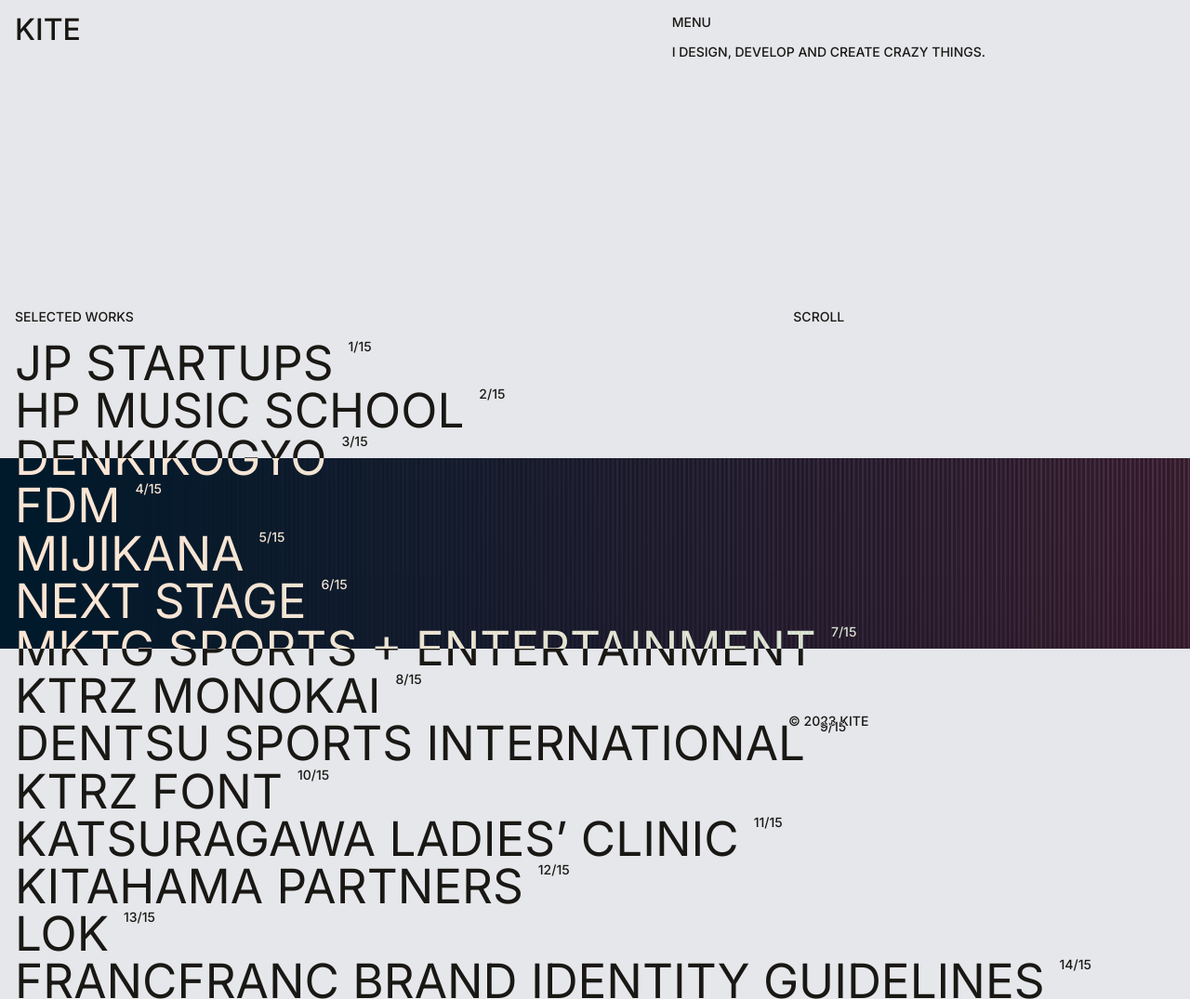
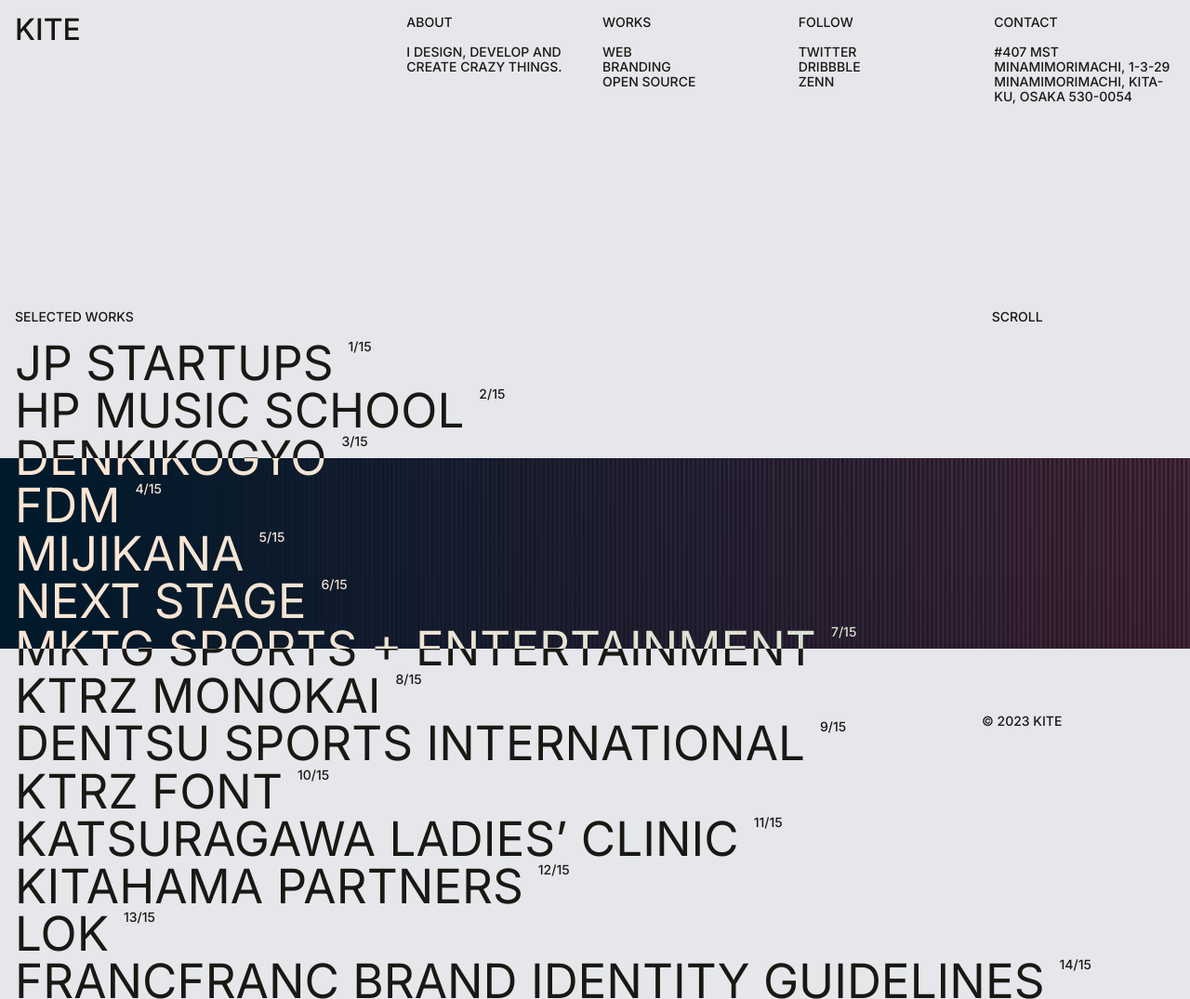
Before and after one commit to ixkaito/kite, an Astro site: page / in a window 1280 px wide. Shown: the top 1075 px of the page at 93% size. Built offline with nearby package versions, Linux system fonts and the light colour scheme; Astro itself is replaced by a stand-in of ours.

Commit message:
Add desktop style

```diff
--- a/src/components/Header.astro
+++ b/src/components/Header.astro
@@ -1,17 +1,112 @@
 ---
+const tagline = 'I Design, Develop and create crazy Things.';
 ---
 
 <header
-  class="fixed grid grid-cols-3 gap-4 p-4 text-white mix-blend-difference"
+  class="fixed z-header grid w-full grid-cols-3 gap-4 p-4 text-white mix-blend-difference lg:grid-cols-6"
 >
   <h1 class="text-[2rem] font-medium leading-none">
     <a href="/">Kite</a>
   </h1>
-  <p class="sr-only">I Design, Develop and create crazy Things.</p>
-  <nav class="col-start-3">
-    <button class="grid gap-4 text-left uppercase">
+  <p class="sr-only">{tagline}</p>
+  <nav class="col-span-4 col-start-3">
+    <ul class="hidden grid-cols-4 gap-4 lg:grid">
+      {
+        [
+          {
+            label: `<span>About</span><span>${tagline}</span>`,
+            slug: 'about',
+          },
+          {
+            label: 'Works',
+            slug: 'works',
+            sub: [
+              {
+                label: 'Web',
+                href: '/works/web/',
+              },
+              {
+                label: 'Branding',
+                href: '/works/branding/',
+              },
+              {
+                label: 'Open Source',
+                href: '/works/open-source/',
+              },
+            ],
+          },
+          {
+            label: 'Follow',
+            sub: [
+              {
+                label: 'Twitter',
+                href: 'https://twitter.com/ixkaito',
+                target: '_blank',
+              },
+              {
+                label: 'Dribbble',
+                href: 'https://dribbble.com/ixkaito',
+                target: '_blank',
+              },
+              {
+                label: 'Zenn',
+                href: 'https://zenn.dev/ixkaito',
+                target: '_blank',
+              },
+            ],
+          },
+          {
+            label:
+              '<span>Contact</span><span>#407 MST MINAMIMORIMACHI, 1-3-29 MINAMIMORIMACHI, KITA-KU, OSAKA 530-0054</span>',
+            slug: 'contact',
+          },
+        ].map(({ label, slug, sub }) => {
+          return (
+            <li>
+              {slug ? (
+                <a
+                  href={`/${slug}/`}
+                  set:html={label}
+                  class="flex flex-col gap-4 transition-opacity hover:opacity-40"
+                />
+              ) : (
+                <p>{label}</p>
+              )}
+              {sub && (
+                <ul class="mt-4">
+                  {sub.map(
+                    ({
+                      label,
+                      href,
+                      target,
+                    }: {
+                      label: string;
+                      href: string;
+                      target?: string;
+                    }) => {
+                      return (
+                        <li>
+                          <a
+                            href={href}
+                            target={target}
+                            class="transition-opacity hover:opacity-40"
+                          >
+                            {label}
+                          </a>
+                        </li>
+                      );
+                    }
+                  )}
+                </ul>
+              )}
+            </li>
+          );
+        })
+      }
+    </ul>
+    <button class="grid gap-4 text-left uppercase lg:hidden">
       <span>Menu</span>
-      <span aria-hidden="true">I Design, Develop and create crazy Things.</span>
+      <span aria-hidden="true">{tagline}</span>
     </button>
   </nav>
 </header>
--- a/src/layouts/Layout.astro
+++ b/src/layouts/Layout.astro
@@ -29,9 +29,9 @@
     <Header />
     <slot />
     <fotter
-      class="fixed bottom-4 grid w-full grid-cols-3 px-4 text-white mix-blend-difference"
+      class="fixed bottom-4 grid w-full grid-cols-3 px-4 text-white mix-blend-difference lg:grid-cols-6"
     >
-      <p class="col-start-3">© 2023 Kite</p>
+      <p class="col-start-3 lg:col-start-6">© 2023 Kite</p>
     </fotter>
   </body>
 </html>
--- a/src/pages/index.astro
+++ b/src/pages/index.astro
@@ -49,8 +49,10 @@
   <main
     class="grid gap-4 pt-[max((100vh-max(4vw,3rem)*8.5-2rem),16rem)] text-white mix-blend-difference"
   >
-    <div class="fixed grid w-full grid-cols-3 mix-blend-difference">
-      <p class="col-start-3">Scroll</p>
+    <div
+      class="fixed grid w-full grid-cols-3 mix-blend-difference lg:grid-cols-6"
+    >
+      <p class="col-start-3 lg:col-start-6">Scroll</p>
     </div>
     <h2 class="ml-4">Selected Works</h2>
     <ul
--- a/tailwind.config.js
+++ b/tailwind.config.js
@@ -21,6 +21,9 @@
           },
         },
       },
+      zIndex: {
+        header: 99,
+      },
     },
   },
   plugins: [
```
